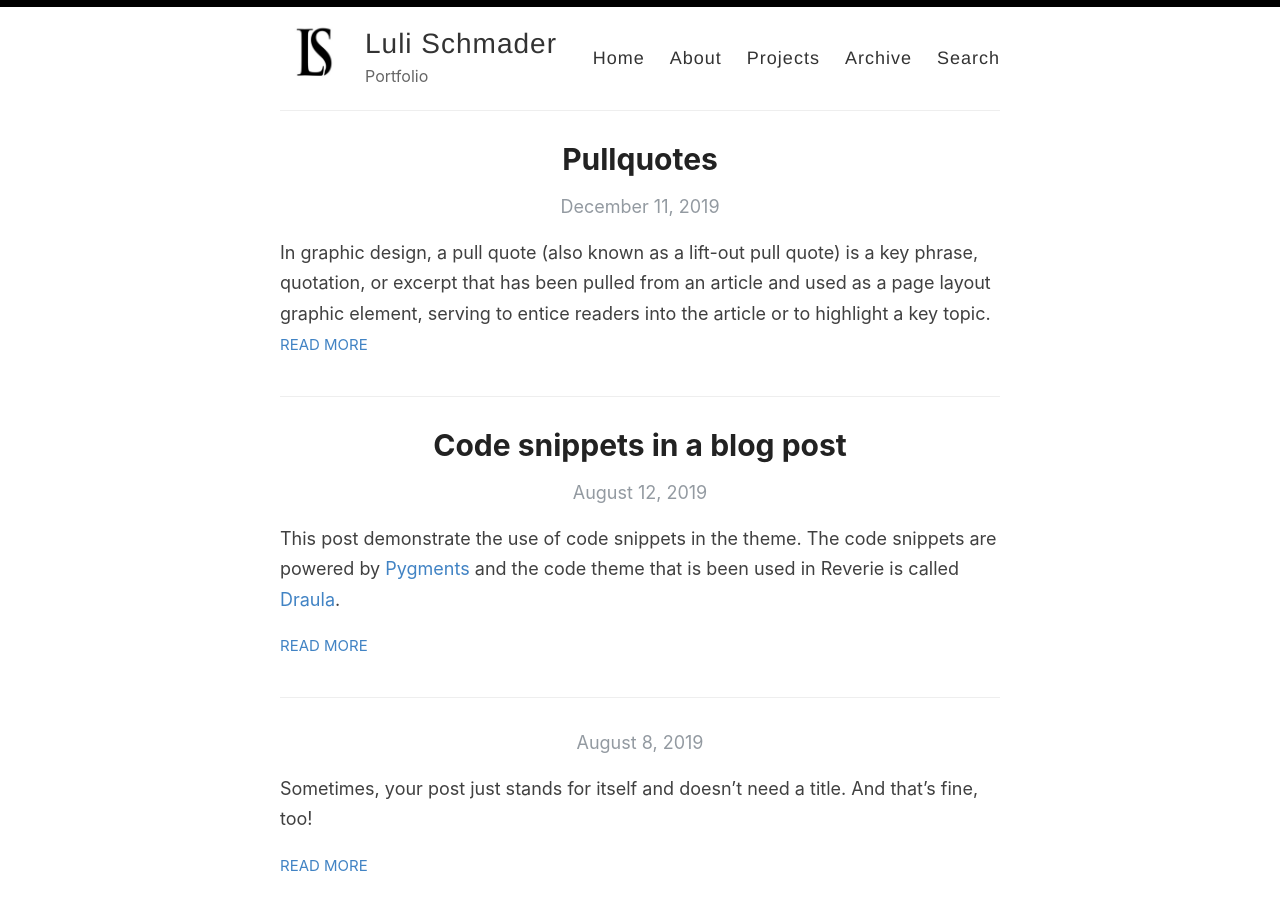
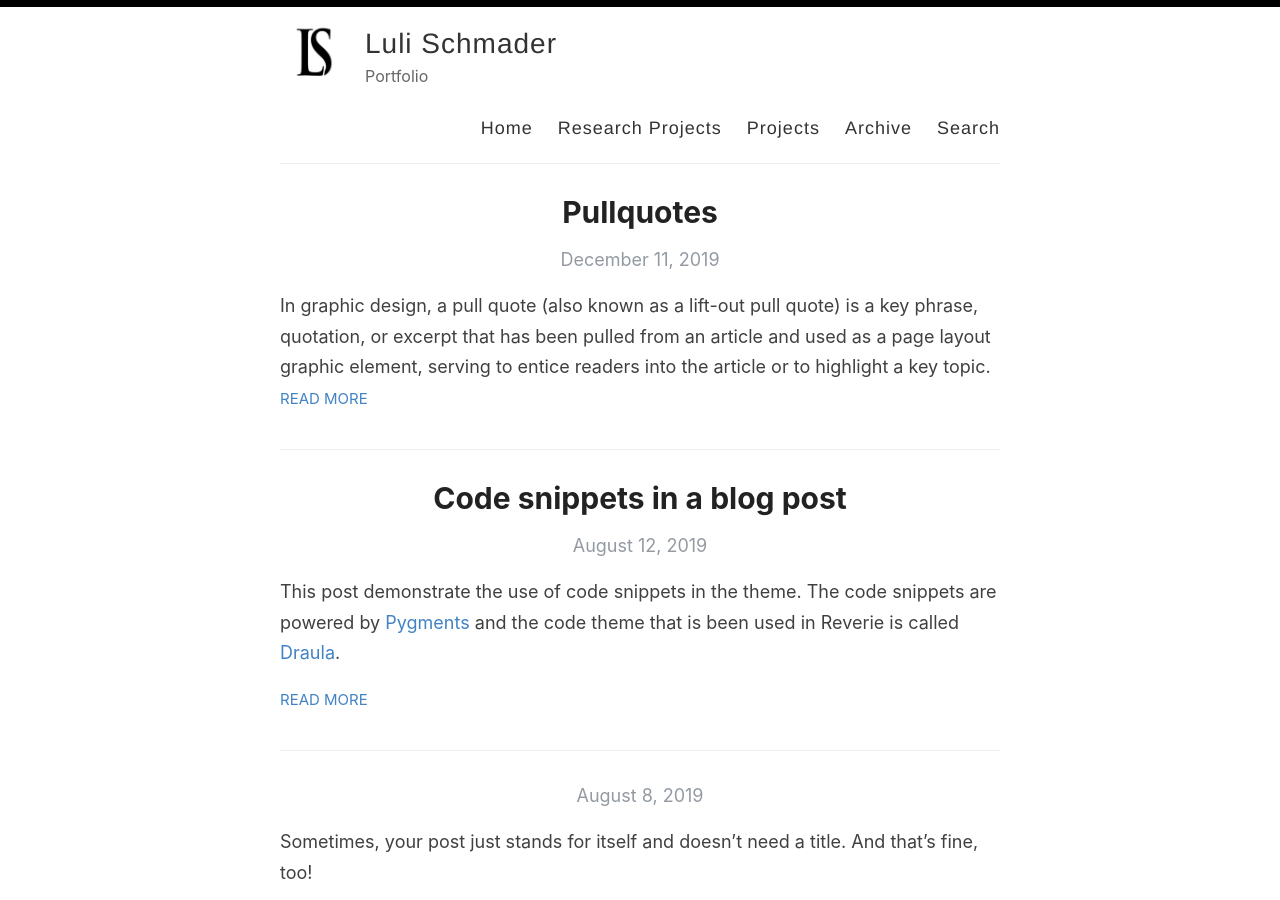
Before and after one commit to lulischmader/lulischmader.github.io, a Jekyll site: the page built from index.html, in a window 1280 px wide and 900 px high. Built offline with Jekyll 4.4.1, drawn with Linux system fonts in a browser that asks for light colours; the list of posts is cut into pages by our own code.

Commit message:
Update default.html

```diff
--- a/_layouts/default.html
+++ b/_layouts/default.html
@@ -29,7 +29,7 @@
 
             <nav>
               <a href="{{ site.baseurl }}/">Home</a>
-              <a href="{{ site.baseurl }}/about">About</a>
+              <a href="{{ site.baseurl }}/research projects">Research Projects</a>
               <a href="{{ site.baseurl }}/projects">Projects</a>
               <a href="{{ site.baseurl }}/archive">Archive</a>
               <a href="{{ site.baseurl }}/search">Search</a>
```
